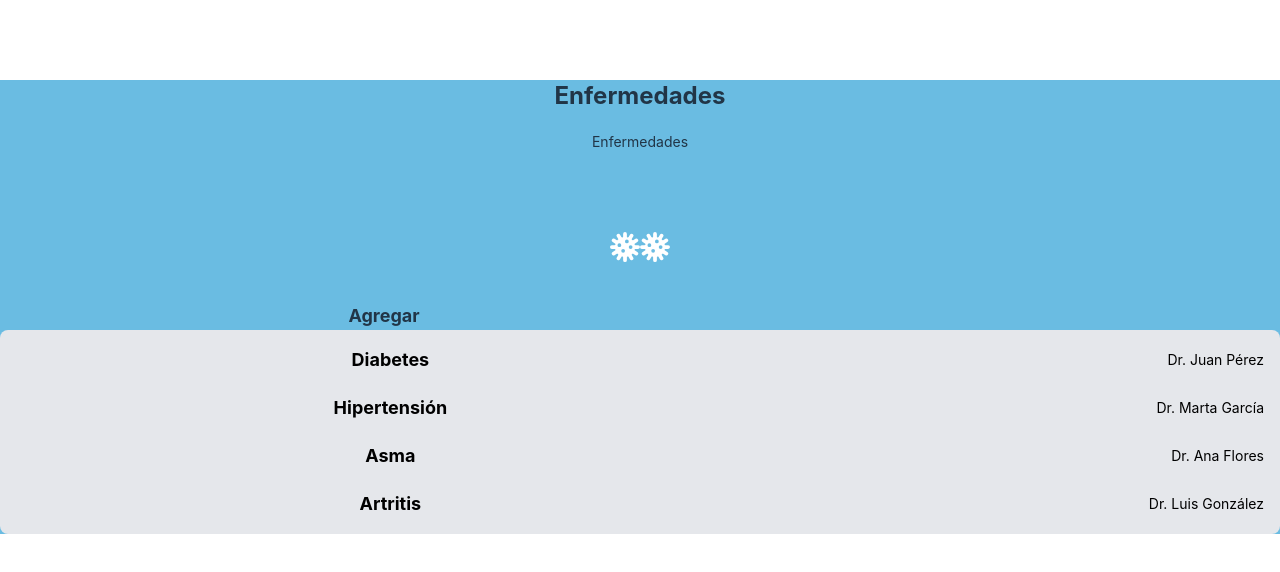
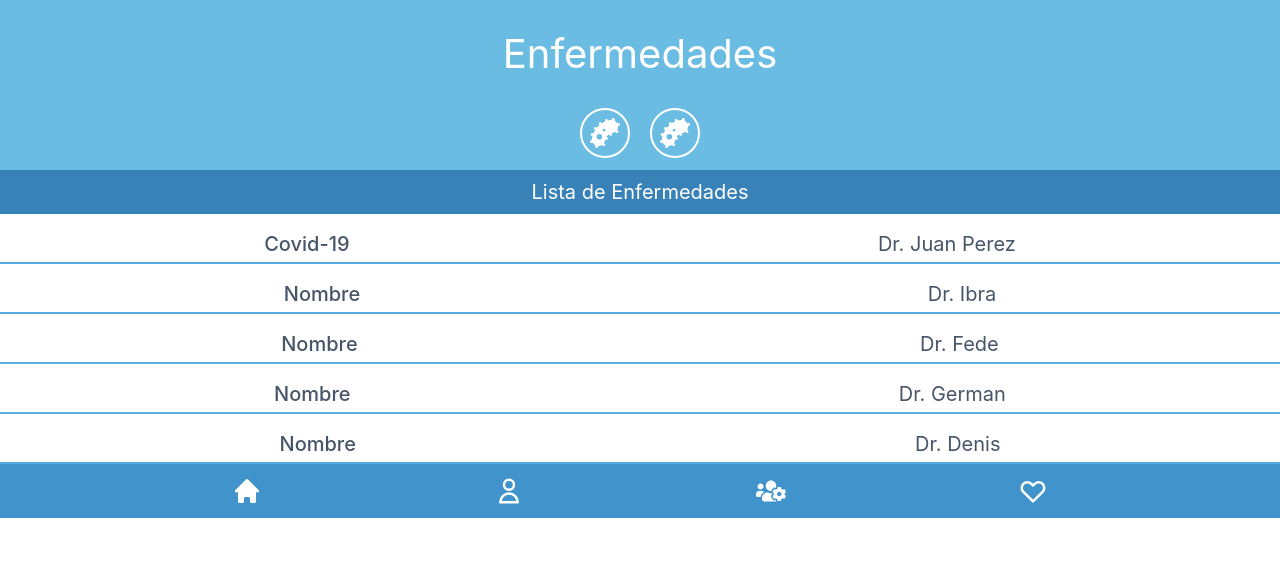
Before and after one commit to ArrascaetaFedericoIgnacio/SANVA-Proyect, a React (Vite) app in the folder client/: page /DiseasesList in a window 1280 px wide. Shown: the top 572 px of the page. Built offline with nearby package versions, Linux system fonts and the light colour scheme.

Commit message:
avance-enfermedades

```diff
--- a/client/src/components/DatePicker.jsx
+++ b/client/src/components/DatePicker.jsx
@@ -15,7 +15,7 @@ const DatePikerField = ({ ...props }) => {
     onChange={(date) => setValue(date)}
     placeholderText='Fecha de Nacimiento'
     dateFormat="dd/MM/yyyy"
-    className="bg-white text-black"
+    className="bg-white text-black w-36 h-8"
     dropdownMode="select"
     scrollableMonthYearDropdown="true" showMonthDropdown="true" showYearDropdown="true"></DatePicker>
   </div></div>
--- a/client/src/components/DiseasesList.jsx
+++ b/client/src/components/DiseasesList.jsx
@@ -1,50 +1,82 @@
 import React, { useState } from "react";
 import { Footer } from "./footer";
-import { HiOutlineHeart, HiCalendar } from "react-icons/hi";
+import { FaBacterium } from "react-icons/fa";
 import { BsBuildings } from "react-icons/bs";
-import AccordionData from "./AccodionData";
-import {BsVirus} from "react-icons/bs"
+import AccordionList from "./Form/AcordionLista";
+import { Link } from "react-router-dom";
 
 const Diseases = () => {
+
+  const [open, setOpen] = useState(false)
+    const toggle = (index) => {
+      if (open === index) {
+        return setOpen(null)
+      }
+      setOpen(index)
+  }
+  const ListaEnfermdedades = [
+    {
+      nombre: "Covid-19",
+      medico: "Dr. Juan Perez",
+      medicamento: "Amoxilina",
+      tratamiento: "c/8hs, 7 dias",
+    },
+    {
+      nombre: "Nombre",
+      medico: "Dr. Ibra",
+      medicamento: "Medicamento",
+      tratamiento: "Tratamiento",
+    },
+    {
+      nombre: "Nombre",
+      medico: "Dr. Fede",
+      medicamento: "Medicamento",
+      tratamiento: "Tratamiento",
+    },
+    {
+      nombre: "Nombre",
+      medico: "Dr. German",
+      medicamento: "Medicamento",
+      tratamiento: "Tratamiento",
+    },
+    {
+      nombre: "Nombre",
+      medico: "Dr. Denis",
+      medicamento: "Medicamento",
+      tratamiento: "Tratamiento",
+    },
+  ]
+
   return (
-    <div className="max-w-360 mx-auto h-full bg-[#6abce2]">
-      <h2 className="text-center text-2xl font-bold mt-20  bg-[#6abce2]">Enfermedades</h2>
-      <div className=" bg-[#6abce2]">
-        <p className="text-center text-sm mt-5">Enfermedades</p>
+    <div className="h-full mb-[54px] text-white bg-[#6abce2]">
+      <h2 className="py-6 text-[40px]">Enfermedades</h2>
+      <div className="pb-3 flex justify-center items-center gap-5">
+        <Link to="/DiseasesList">
+          <div className="p-2 rounded-full border-2 border-white">
+            <FaBacterium className="text-3xl" />
+          </div>
+        </Link>
+        <Link to="/enfermedades">
+          <div className="p-2 rounded-full border-2 border-white">
+            <FaBacterium className="text-3xl" />
+          </div>
+        </Link>
       </div>
-      <div className="flex mt-20 px-5 mb-10 bg-[#6abce2] justify-center">
-       {/* usa el icono de virus */}
-       <div classname="p-2 rounded-full border-2 border-white px-2">
-        <BsVirus className="text-3xl text-white" />
-       </div>
-        <div classname="p-2 rounded-full border-2 border-white px-2">
-        <BsVirus className="text-3xl text-white" />
-        </div>
-
-      </div>
-
-      <div className="flex justify-between items-center mt-5">
-        <p className="font-bold text-lg my-0 w-3/5">Agregar</p>
-      </div>
-
-      <div className="bg-gray-200 p-4 rounded-lg">
-        <div className="flex justify-between items-center">
-          <p className="font-bold text-lg my-0 w-3/5 text-black">Diabetes</p>
-          <p className="text-right text-sm my-0 w-2/5 text-black">Dr. Juan Pérez</p>
-        </div>
-        <div className="flex justify-between items-center mt-5">
-          <p className="font-bold text-lg my-0 w-3/5 text-black">Hipertensión</p>
-          <p className="text-right text-sm my-0 w-2/5 text-black">Dr. Marta García</p>
-        </div>
-        <div className="flex justify-between items-center mt-5">
-          <p className="font-bold text-lg my-0 w-3/5 text-black">Asma</p>
-          <p className="text-right text-sm my-0 w-2/5 text-black">Dr. Ana Flores</p>
-        </div>
-        <div className="flex justify-between items-center mt-5">
-          <p className="font-bold text-lg my-0 w-3/5 text-black">Artritis</p>
-          <p className="text-right text-sm my-0 w-2/5 text-black">Dr. Luis González</p>
-        </div>
-      </div>
+      <h2 className="text-xl py-2 bg-[#3982b8] text-white">
+        Lista de Enfermedades
+      </h2>
+      {
+        ListaEnfermdedades?.map((elem, i) => (
+          <AccordionList key={i} open={open === i}
+            toggle={() => toggle(i)}
+            title={elem.nombre}
+            medico={elem.medico}
+            medicamento={elem.medicamento}
+            tratamiento={elem.tratamiento}
+          />
+        ))
+      }
+      <Footer />
     </div>
 
 
--- /dev/null
+++ b/client/src/components/Form/AcordionLista.jsx
@@ -0,0 +1,28 @@
+import { Collapse } from "react-collapse"
+
+const AccordionList = ({open, toggle, title, medico, medicamento, tratamiento}) => {
+   return (
+      <div className="bg-white border-b-2 border-[#58afdd]">
+         <div className="pt-[15px] pb-[3px] flex justify-around items-center cursor-pointer text-slate-600"
+            onClick={toggle}
+         >
+            <p className="text-[20px] font-medium">{title}</p>
+            <p className="text-[20px]">{medico}</p>
+         </div>
+         <Collapse isOpened={open}>
+            <div className="text-slate-600">
+               <div className="flex justify-center text-[18px] gap-3">
+                  <p>Medicamento:</p>
+                  <p>{medicamento}</p>
+               </div>
+               <div className="pb-2 flex justify-center text-[18px] gap-3">
+                  <p>Tratamiento:</p>
+                  <p>{tratamiento}</p>
+               </div>
+            </div>
+         </Collapse>
+      </div>
+   )
+}
+
+export default AccordionList
```
Also changed, not shown: client/src/components/Form/FormEnfermedades.jsx (+27 -20 lines), client/src/components/switch.js (added, +1 -0 lines).
